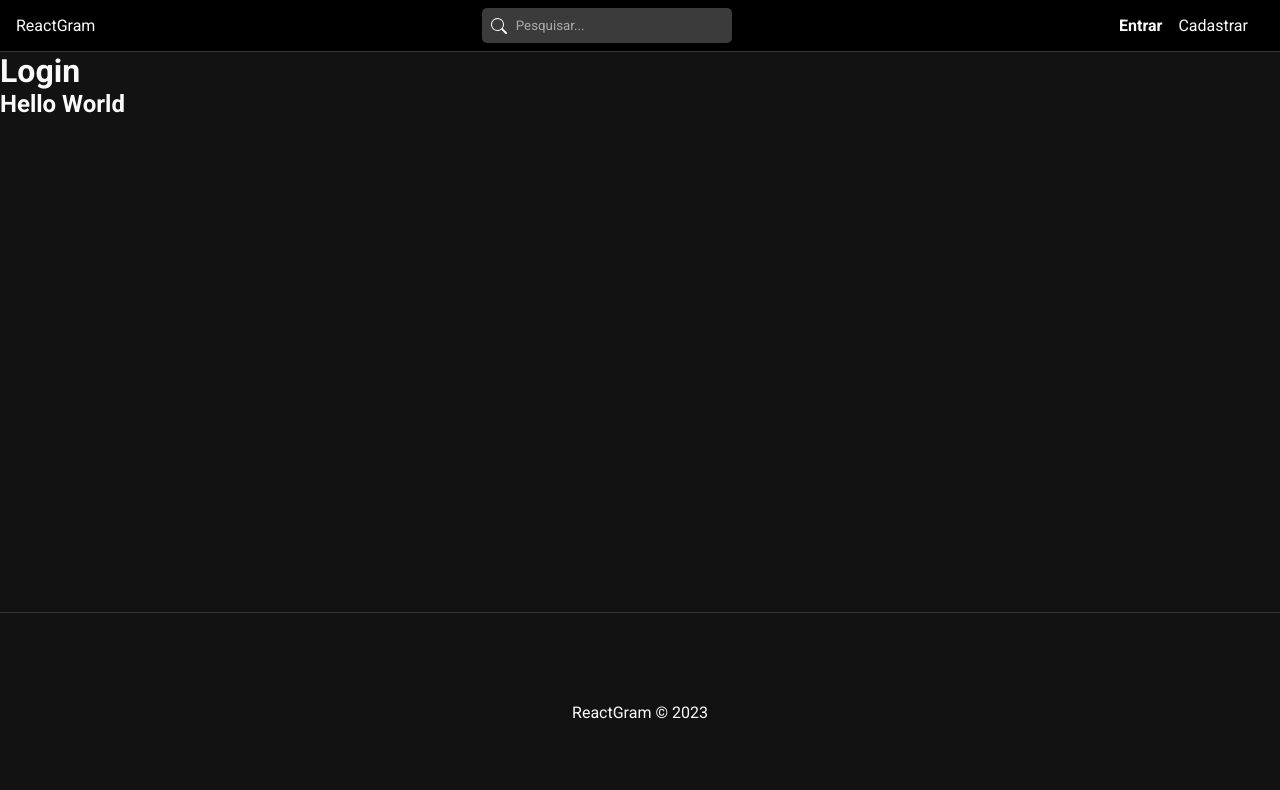
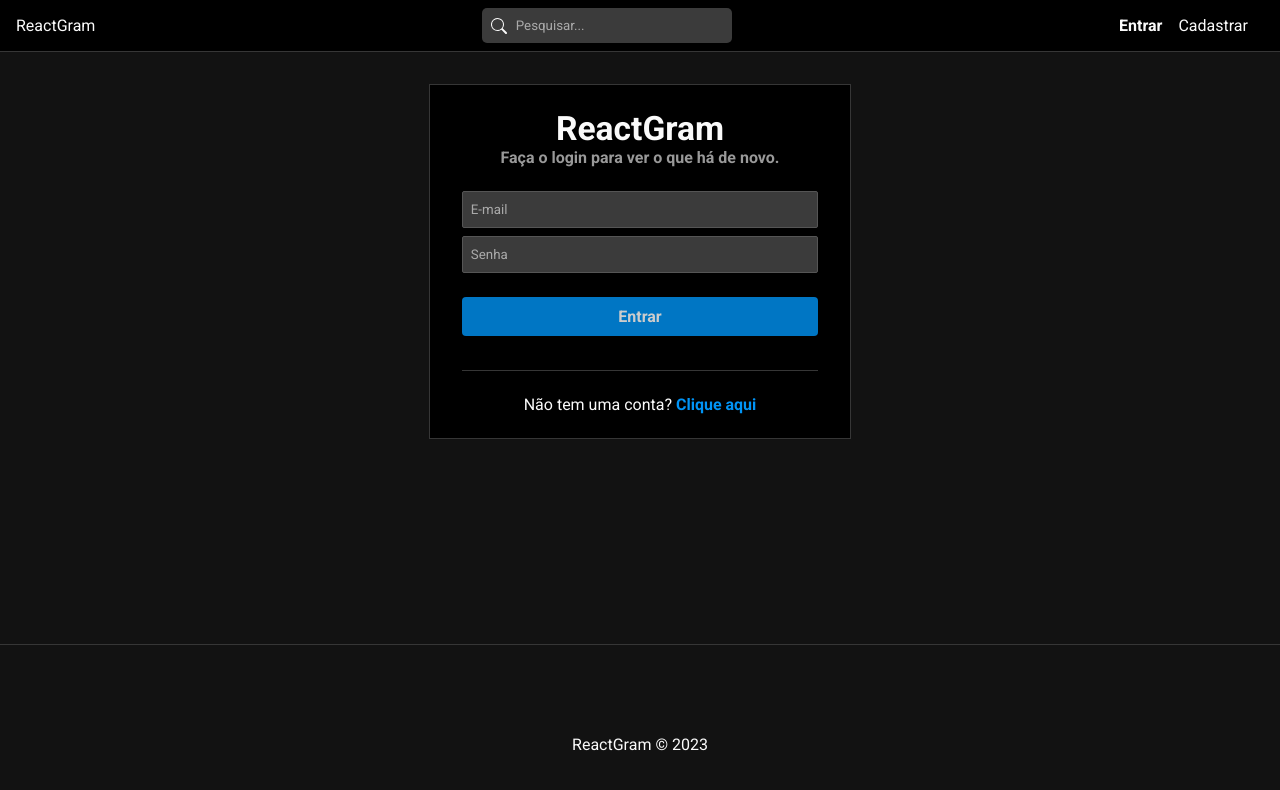
Before and after one commit to MACHADOKING/Instagram-Fullstack-JS, a React (Vite) app in the folder frontend/: page /login in a window 1280 px wide. Shown: the top 790 px of the page. Built offline with nearby package versions, Linux system fonts and the light colour scheme.

Commit message:
Feat: creating login form

```diff
--- a/frontend/src/pages/Auth/Login.jsx
+++ b/frontend/src/pages/Auth/Login.jsx
@@ -1,12 +1,45 @@
 // CSS
 import "./Auth.css";
-import React from "react";
+// Components
+import { Link } from "react-router-dom";
+import Message from "../../components/Message/Message";
+// hooks
+import { useEffect, useState } from "react";
+import { useSelector, useDispatch } from "react-redux";
+// Redux
 
 const Login = () => {
+  const [email, setEmail] = useState("");
+  const [password, setPassword] = useState("");
+
+  const handleSubmit = (e) => {
+    e.preventDefault();
+  };
+
   return (
-    <div>
-      <h1>Login</h1>
-      <h2>Hello World</h2>
+    <div id="login">
+      <h2>
+        React<span>Gram</span>
+      </h2>
+      <p className="subtitle">Faça o login para ver o que há de novo.</p>
+      <form onSubmit={handleSubmit}>
+        <input
+          type="text"
+          placeholder="E-mail"
+          onChange={(e) => setEmail(e.target.value)}
+          value={email || ""}
+        />
+        <input
+          type="password"
+          placeholder="Senha"
+          onChange={(e) => setPassword(e.target.value)}
+          value={password || ""}
+        />
+        <input type="submit" value="Entrar" />
+      </form>
+      <p>
+        Não tem uma conta? <Link to="/register">Clique aqui</Link>
+      </p>
     </div>
   );
 };
```
